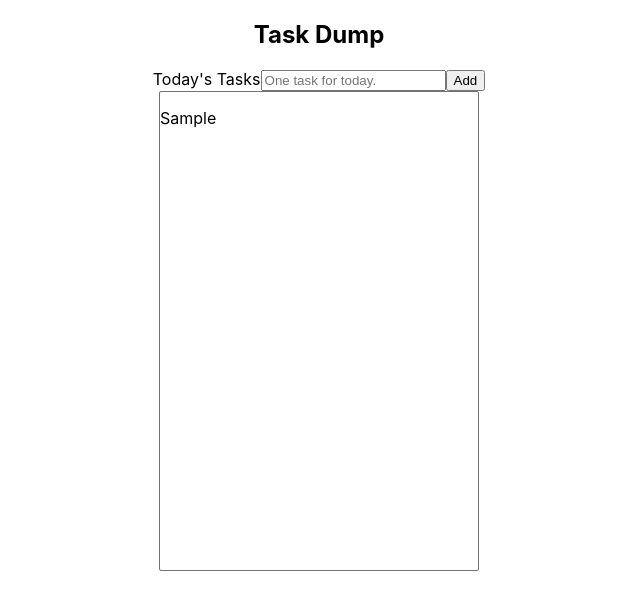
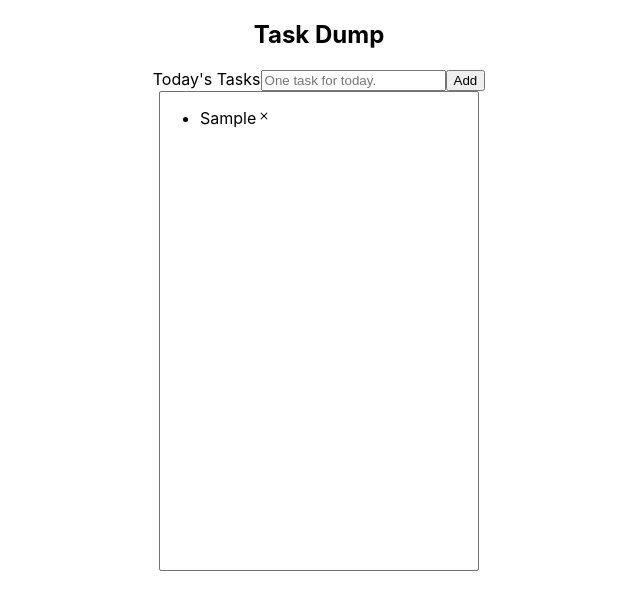
Before and after one commit to mr-refactor/time-box, a Next.js app: page / in a window 1280 px wide. Both pictures are taken after typing "Sample" into the empty fields and a click on the button "Add". Shown: the top 610 px of the page, without its empty margins (321-961 px from the left). Built offline with nearby package versions, Linux system fonts and the light colour scheme.

Commit message:
task-dump: added TaskContext

```diff
--- a/components/task-dump/TaskBox.tsx
+++ b/components/task-dump/TaskBox.tsx
@@ -1,5 +1,5 @@
 import { FunctionComponent } from "react";
-import styles from "../../styles/TaskDump.module.css";
+import styles from "../../styles/TaskBox.module.css";
 
 interface TaskBoxProps {
   taskList: string[];
@@ -12,13 +12,37 @@ interface TaskProps {
 export const TaskBox: FunctionComponent<TaskBoxProps> = ({ taskList }) => {
   return (
     <div className={styles.box}>
-      {taskList.map((t, i) => (
-        <Task key={`${i}-${t}`} value={t} />
-      ))}
+      <ul>
+        {taskList.map((t, i) => (
+          <Task key={`${i}-${t}`} value={t} />
+        ))}
+      </ul>
     </div>
   );
 };
 
 const Task: FunctionComponent<TaskProps> = ({ value }) => {
-  return <p>{value}</p>;
+  return (
+    <li>
+      <p className={styles["list-item"]}>
+        {value}
+        <XIcon />
+      </p>
+    </li>
+  );
 };
+
+const XIcon = () => {
+  return (
+    <svg
+      className={styles["x-icon"]}
+      xmlns="http://www.w3.org/2000/svg"
+      width="16"
+      height="16"
+      fill="currentColor"
+      viewBox="0 0 16 16"
+    >
+      <path d="M4.646 4.646a.5.5 0 0 1 .708 0L8 7.293l2.646-2.647a.5.5 0 0 1 .708.708L8.707 8l2.647 2.646a.5.5 0 0 1-.708.708L8 8.707l-2.646 2.647a.5.5 0 0 1-.708-.708L7.293 8 4.646 5.354a.5.5 0 0 1 0-.708z" />{" "}
+    </svg>
+  );
+};
--- /dev/null
+++ b/context/TasksContext.tsx
@@ -0,0 +1,36 @@
+import {
+  createContext,
+  useState,
+  ReactNode,
+  Dispatch,
+  SetStateAction,
+  FunctionComponent,
+} from "react";
+
+interface ContextProps {
+  tasks?: string[];
+  setTasks?: Dispatch<SetStateAction<never[]>>;
+}
+
+interface Props {
+  children?: ReactNode;
+}
+
+export const TaskContext = createContext<ContextProps>({});
+
+export const TasksContextProvider: FunctionComponent<Props> = ({
+  children,
+}) => {
+  const [tasks, setTasks] = useState([]);
+
+  return (
+    <TaskContext.Provider
+      value={{
+        tasks,
+        setTasks,
+      }}
+    >
+      {children}
+    </TaskContext.Provider>
+  );
+};
--- a/pages/_app.tsx
+++ b/pages/_app.tsx
@@ -1,6 +1,11 @@
-import '../styles/globals.css'
-import type { AppProps } from 'next/app'
+import "../styles/globals.css";
+import type { AppProps } from "next/app";
+import { TasksContextProvider } from "../context/TasksContext";
 
 export default function App({ Component, pageProps }: AppProps) {
-  return <Component {...pageProps} />
+  return (
+    <TasksContextProvider>
+      <Component {...pageProps} />
+    </TasksContextProvider>
+  );
 }
--- /dev/null
+++ b/styles/TaskBox.module.css
@@ -0,0 +1,14 @@
+.box {
+    border: 1px solid #727272;
+    border-radius: 2px;
+    height: 30rem;
+    width: 20rem;
+}
+
+.list-item {
+    display: flex;
+}
+
+.x-icon {
+    cursor: pointer;
+}
--- a/styles/TaskDump.module.css
+++ b/styles/TaskDump.module.css
@@ -4,10 +4,3 @@
     justify-items: center;
     align-items: center;
 }
-
-.box {
-    border: 1px solid #727272;
-    border-radius: 2px;
-    height: 30rem;
-    width: 20rem;
-}
```
